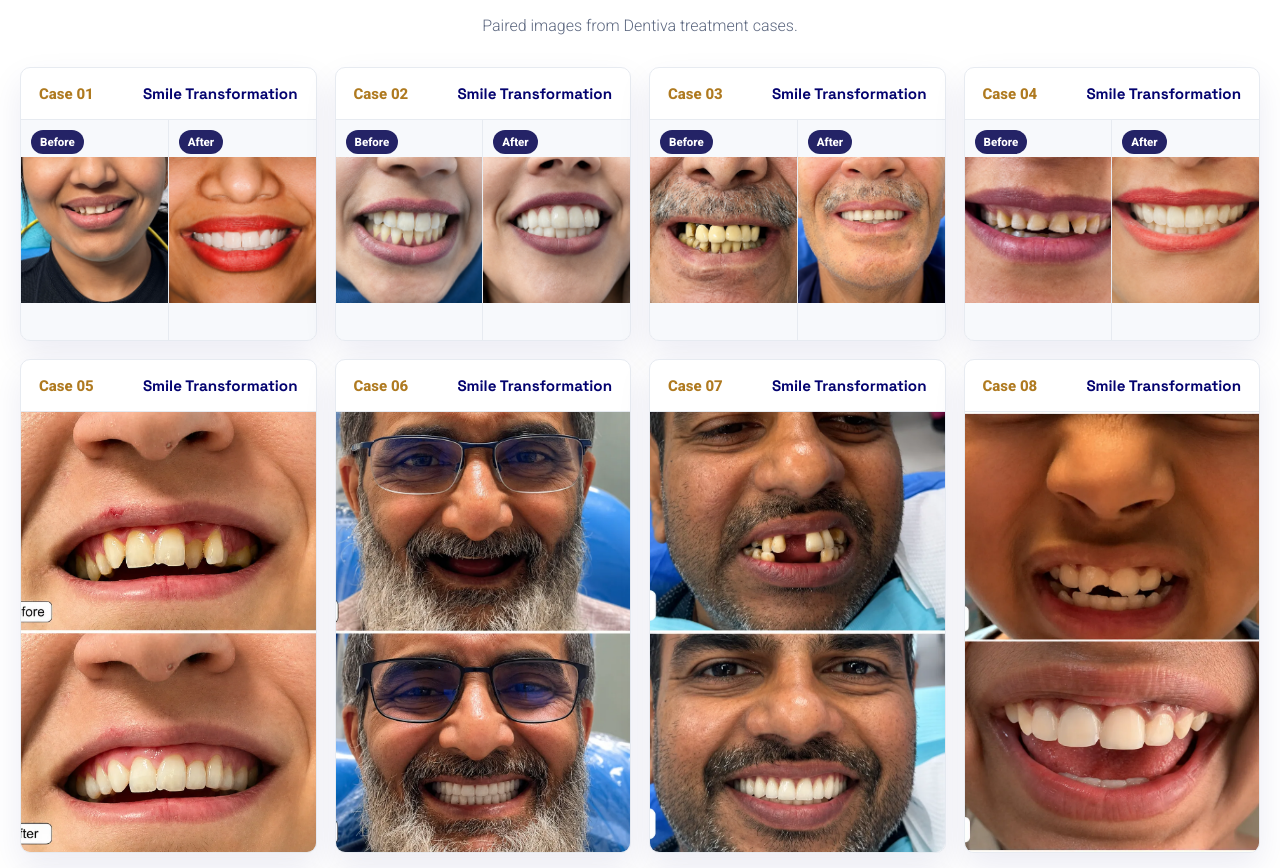
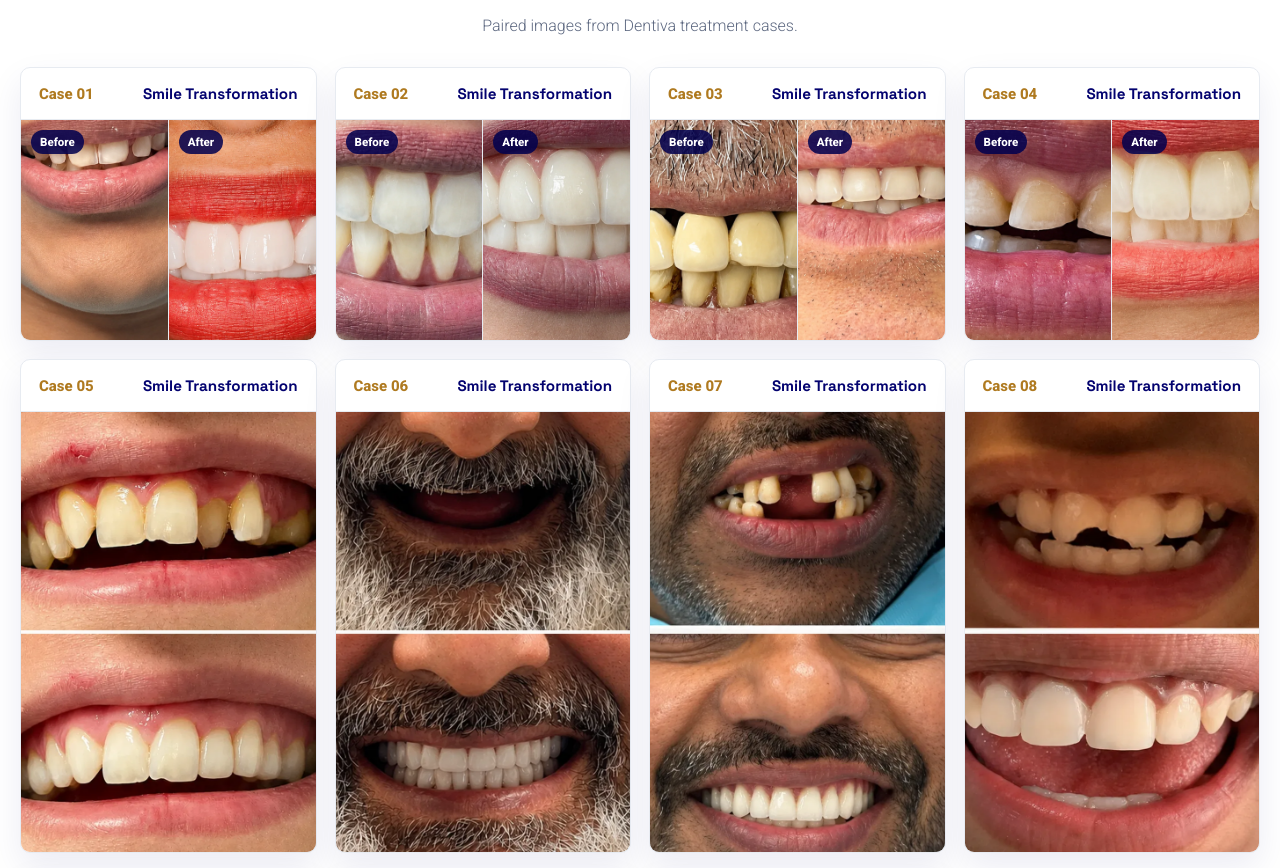
Before and after one commit to Fazilfazi991/dental, a website: page gallery.html in a window 1280 px wide. Shown: the part 697-1565 px from the top of the page. Drawn offline with Linux system fonts and the light colour scheme.

Commit message:
Anonymize smile gallery display images

```diff
--- a/gallery.html
+++ b/gallery.html
@@ -65,71 +65,71 @@
           <article class="gallery-case">
             <div class="case-head"><span>Case 01</span><strong>Smile Transformation</strong></div>
             <div class="before-after">
-              <figure><img src="assets/gallery/case-01-before.webp" alt="Case 01 before dental treatment" loading="lazy" /><figcaption>Before</figcaption></figure>
-              <figure><img src="assets/gallery/case-01-after.webp" alt="Case 01 after dental treatment" loading="lazy" /><figcaption>After</figcaption></figure>
+              <figure><img src="assets/gallery/display/case-01-before.webp" alt="Case 01 before dental treatment" loading="lazy" /><figcaption>Before</figcaption></figure>
+              <figure><img src="assets/gallery/display/case-01-after.webp" alt="Case 01 after dental treatment" loading="lazy" /><figcaption>After</figcaption></figure>
             </div>
           </article>
           <article class="gallery-case">
             <div class="case-head"><span>Case 02</span><strong>Smile Transformation</strong></div>
             <div class="before-after">
-              <figure><img src="assets/gallery/case-03-before.webp" alt="Case 02 before dental treatment" loading="lazy" /><figcaption>Before</figcaption></figure>
-              <figure><img src="assets/gallery/case-03-after.webp" alt="Case 02 after dental treatment" loading="lazy" /><figcaption>After</figcaption></figure>
+              <figure><img src="assets/gallery/display/case-03-before.webp" alt="Case 02 before dental treatment" loading="lazy" /><figcaption>Before</figcaption></figure>
+              <figure><img src="assets/gallery/display/case-03-after.webp" alt="Case 02 after dental treatment" loading="lazy" /><figcaption>After</figcaption></figure>
             </div>
           </article>
           <article class="gallery-case">
             <div class="case-head"><span>Case 03</span><strong>Smile Transformation</strong></div>
             <div class="before-after">
-              <figure><img src="assets/gallery/case-04-before.webp" alt="Case 03 before dental treatment" loading="lazy" /><figcaption>Before</figcaption></figure>
-              <figure><img src="assets/gallery/case-04-after.webp" alt="Case 03 after dental treatment" loading="lazy" /><figcaption>After</figcaption></figure>
+              <figure><img src="assets/gallery/display/case-04-before.webp" alt="Case 03 before dental treatment" loading="lazy" /><figcaption>Before</figcaption></figure>
+              <figure><img src="assets/gallery/display/case-04-after.webp" alt="Case 03 after dental treatment" loading="lazy" /><figcaption>After</figcaption></figure>
             </div>
           </article>
           <article class="gallery-case">
             <div class="case-head"><span>Case 04</span><strong>Smile Transformation</strong></div>
             <div class="before-after">
-              <figure><img src="assets/gallery/case-05-before.webp" alt="Case 04 before dental treatment" loading="lazy" /><figcaption>Before</figcaption></figure>
-              <figure><img src="assets/gallery/case-05-after.webp" alt="Case 04 after dental treatment" loading="lazy" /><figcaption>After</figcaption></figure>
+              <figure><img src="assets/gallery/display/case-05-before.webp" alt="Case 04 before dental treatment" loading="lazy" /><figcaption>Before</figcaption></figure>
+              <figure><img src="assets/gallery/display/case-05-after.webp" alt="Case 04 after dental treatment" loading="lazy" /><figcaption>After</figcaption></figure>
             </div>
           </article>
           <article class="gallery-case gallery-case-full">
             <div class="case-head"><span>Case 05</span><strong>Smile Transformation</strong></div>
             <figure class="single-result">
-              <img src="assets/gallery/case-05-composite.webp" alt="Case 05 before and after dental treatment" loading="lazy" />
+              <img src="assets/gallery/display/case-05-composite.webp" alt="Case 05 before and after dental treatment" loading="lazy" />
             </figure>
           </article>
           <article class="gallery-case gallery-case-full">
             <div class="case-head"><span>Case 06</span><strong>Smile Transformation</strong></div>
             <figure class="single-result">
-              <img src="assets/gallery/case-06-composite.webp" alt="Case 06 before and after dental treatment" loading="lazy" />
+              <img src="assets/gallery/display/case-06-composite.webp" alt="Case 06 before and after dental treatment" loading="lazy" />
             </figure>
           </article>
           <article class="gallery-case gallery-case-full">
             <div class="case-head"><span>Case 07</span><strong>Smile Transformation</strong></div>
             <figure class="single-result">
-              <img src="assets/gallery/case-07-composite.webp" alt="Case 07 before and after dental treatment" loading="lazy" />
+              <img src="assets/gallery/display/case-07-composite.webp" alt="Case 07 before and after dental treatment" loading="lazy" />
             </figure>
           </article>
           <article class="gallery-case gallery-case-full">
             <div class="case-head"><span>Case 08</span><strong>Smile Transformation</strong></div>
             <figure class="single-result">
-              <img src="assets/gallery/case-08-composite.webp" alt="Case 08 before and after dental treatment" loading="lazy" />
+              <img src="assets/gallery/display/case-08-composite.webp" alt="Case 08 before and after dental treatment" loading="lazy" />
             </figure>
           </article>
           <article class="gallery-case gallery-case-full">
             <div class="case-head"><span>Case 09</span><strong>Smile Transformation</strong></div>
             <figure class="single-result">
-              <img src="assets/gallery/case-09-composite.webp" alt="Case 09 before and after dental treatment" loading="lazy" />
+              <img src="assets/gallery/display/case-09-composite.webp" alt="Case 09 before and after dental treatment" loading="lazy" />
             </figure>
           </article>
           <article class="gallery-case gallery-case-full">
             <div class="case-head"><span>Case 10</span><strong>Smile Transformation</strong></div>
             <figure class="single-result">
-              <img src="assets/gallery/case-10-composite.webp" alt="Case 10 before and after dental treatment" loading="lazy" />
+              <img src="assets/gallery/display/case-10-composite.webp" alt="Case 10 before and after dental treatment" loading="lazy" />
             </figure>
           </article>
           <article class="gallery-case gallery-case-full">
             <div class="case-head"><span>Case 11</span><strong>Smile Transformation</strong></div>
             <figure class="single-result">
-              <img src="assets/gallery/case-11-composite.webp" alt="Case 11 before and after dental treatment" loading="lazy" />
+              <img src="assets/gallery/display/case-11-composite.webp" alt="Case 11 before and after dental treatment" loading="lazy" />
             </figure>
           </article>
         </div>
--- a/styles.css
+++ b/styles.css
@@ -1283,7 +1283,7 @@
 .before-after img {
   width: 100%;
   height: 220px;
-  object-fit: contain;
+  object-fit: cover;
   object-position: center;
   background: var(--soft);
 }
```
Also changed, not shown: index.html (+6 -6 lines), assets/gallery/display/case-01-after.webp (added), assets/gallery/display/case-01-before.webp (added), assets/gallery/display/case-03-after.webp (added), assets/gallery/display/case-03-before.webp (added), assets/gallery/display/case-04-after.webp (added), assets/gallery/display/case-04-before.webp (added), assets/gallery/display/case-05-after.webp (added), assets/gallery/display/case-05-before.webp (added), assets/gallery/display/case-05-composite.webp (added), assets/gallery/display/case-06-composite.webp (added), assets/gallery/display/case-07-composite.webp (added), assets/gallery/display/case-08-composite.webp (added), assets/gallery/display/case-09-composite.webp (added), 2 more files.
